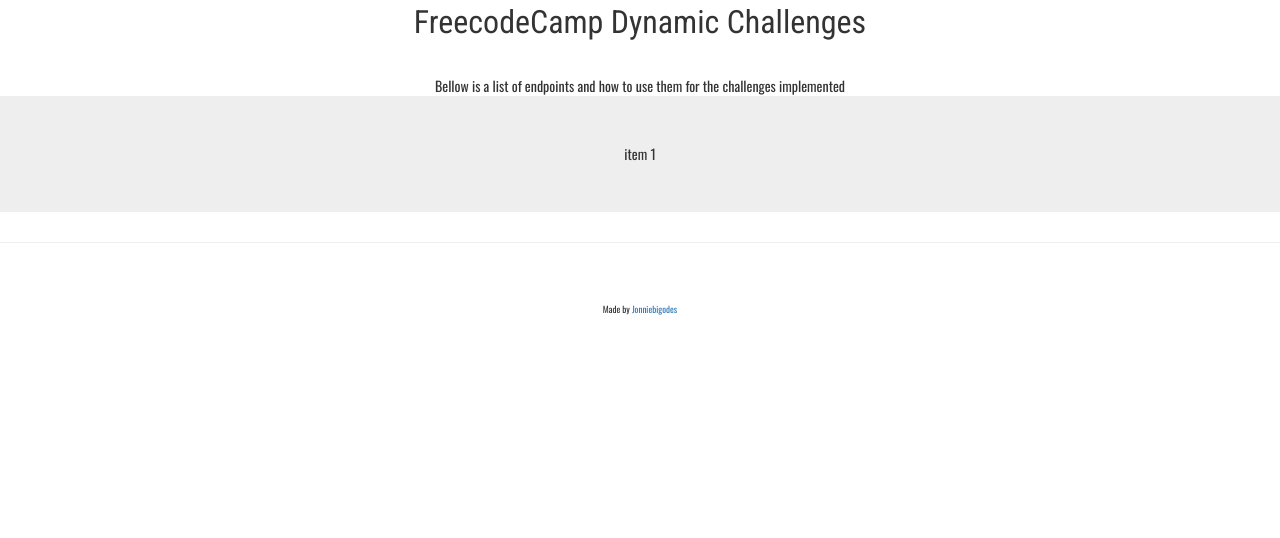
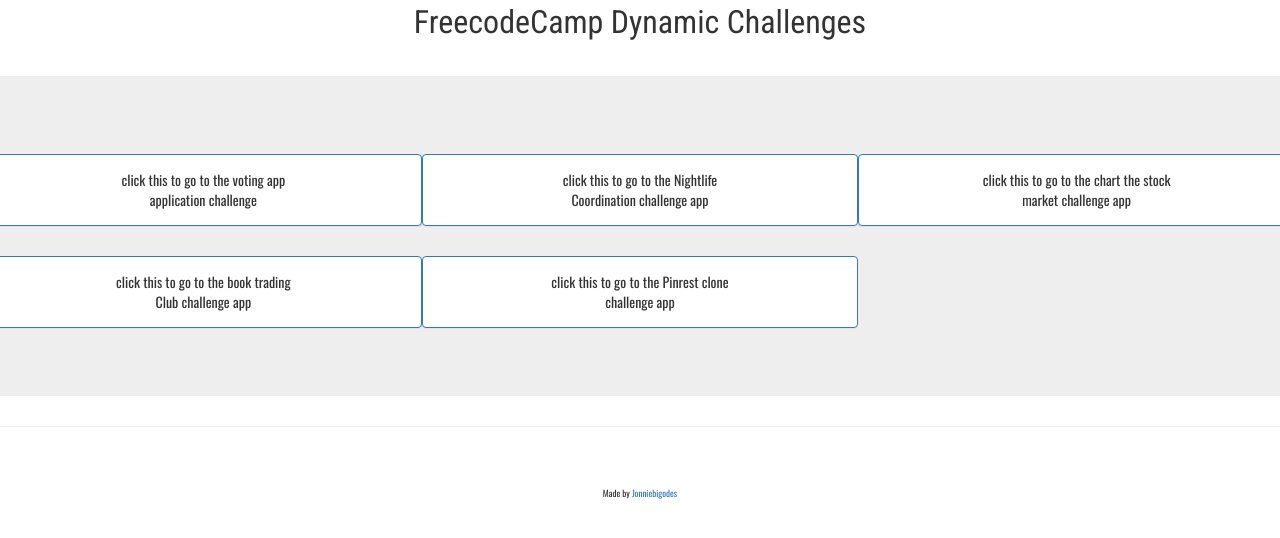
Before and after one commit to jonniebigodes/freecodecampdynamicwebapps, a React app: page / in a window 1280 px wide. Shown: the top 538 px of the page. Built offline with nearby package versions, Linux system fonts and the light colour scheme; the HTML template or start-up script is replaced by a standard one.

Commit message:
created the app container added the routing based on click on the appitem

```diff
--- a/package.json
+++ b/package.json
@@ -35,6 +35,7 @@
     "babel-preset-es2015": "^6.6.0",
     "babel-preset-react": "^6.5.0",
     "bootstrap": "^3.3.7",
+    "chart.js": "^2.4.0",
     "css-loader": "0.23.1",
     "dotenv": "^4.0.0",
     "express": "^4.14.0",
@@ -43,6 +44,7 @@
     "node-sass": "^3.4.2",
     "react": "^15.0.1",
     "react-bootstrap": "^0.30.7",
+    "react-chartjs-2": "^2.0.0",
     "react-dom": "^15.0.1",
     "react-router": "^3.0.0",
     "sass-loader": "^3.2.0",
--- a/server.js
+++ b/server.js
@@ -2,9 +2,7 @@
 var express = require('express');
 var path = require('path');
 var app = express();
-app.set('port',(process.env.PORT)||3000);
-
-
+app.set('port',(process.env.PORT)||5000);
 
 if(process.env.NODE_ENV!=='production'){
     var webpackDevMiddleware = require('webpack-dev-middleware');
--- a/src/components/App.js
+++ b/src/components/App.js
@@ -1,22 +1,75 @@
 import '../Assets/stylesheets/base.scss';
 import React,{Component} from 'react';
 import Jumbotron from 'react-bootstrap/lib/Jumbotron';
+import Panel from 'react-bootstrap/lib/Panel';
+import { browserHistory } from 'react-router';
+
 /**
  * base component for the app
  */
 class App extends Component {
 
+ clickHandler(e){
+   e.stopPropagation();
+   console.log("APP Click Handler: " + e.currentTarget.id);
+   switch (e.currentTarget.id) {
+     case "pVoting":
+       console.log("case pVoting");
+       browserHistory.push('/voting');
+       break;
+     case "pNight":
+        browserHistory.push('/nightlife');
+        break;
+     case "pStock":
+        browserHistory.push('/stocks');
+        break;
+     case "pBookTrade":
+        browserHistory.push('/books');
+        break;
+     case "pPin":
+        browserHistory.push('/pinclone');
+        break;
+     default:
+       break;
+   }
+ }
   render() {
-
     return(
       <div className="App">
         <div className="projectTitle">
           FreecodeCamp Dynamic Challenges
         </div>
         <div className="textBase voffset4">
-          Bellow is a list of endpoints and how to use them for the challenges implemented
           <Jumbotron>
-            item 1
+            <div className="voffset4 row">
+              <Panel className="col-xs-6 col-sm-4" header={<h3>Voting app</h3>} bsStyle="primary" id="pVoting" onClick={this.clickHandler.bind(this)}>
+                <div className="panel-body">
+                  <span>click this to go to the voting app<br/> application challenge</span>
+                </div>
+              </Panel>
+              <Panel className="col-xs-6 col-sm-4" header={<h3>Nightlife App</h3>} bsStyle="primary" id="pNight" onClick={this.clickHandler.bind(this)}>
+                <div className="panel-body">
+                  <span>click this to go to the Nightlife<br/>Coordination challenge app</span>
+                </div>
+              </Panel>
+              <Panel className="col-xs-6 col-sm-4" header={<h3>StockChart App</h3>} bsStyle="primary" id="pStock" onClick={this.clickHandler.bind(this)}>
+                <div className="panel-body">
+                  <span>click this to go to the chart the stock <br/>market challenge app</span>
+                </div>
+              </Panel>
+            </div>
+            <div className="voffset2 row">
+              <Panel className="col-xs-6 col-sm-4" header={<h3>Book trade App</h3>} bsStyle="primary" id="pBookTrade" onClick={this.clickHandler.bind(this)}>
+                <div className="panel-body">
+                  <span>click this to go to the book trading<br/>Club challenge app</span>
+                </div>
+              </Panel>
+              <Panel className="col-xs-6 col-sm-4" header={<h3>Pinrest Clone App</h3>} bsStyle="primary" id="pPin" onClick={this.clickHandler.bind(this)}>
+                <div className="panel-body">
+                  <span>click this to go to the Pinrest clone<br/>challenge app</span>
+                </div>
+              </Panel>
+            </div>
           </Jumbotron>
         </div>
 
--- /dev/null
+++ b/src/components/Challenges/books/booksApp.js
@@ -0,0 +1,13 @@
+import React,{Component} from 'react';
+
+class bookTrade extends Component{
+    render(){
+        return(
+
+            <div>
+                <h2>Booking tha books</h2>
+            </div>
+        );
+    }
+};
+export default bookTrade;
--- /dev/null
+++ b/src/components/Challenges/nightlife/nightLifeApp.js
@@ -0,0 +1,12 @@
+import React,{Component} from 'react';
+
+class nightLifeApp extends Component{
+    render(){
+        return(
+            <div>
+                <h1>BOOOGIE DOWN ALL NIGHT</h1>
+            </div>
+        );
+    }
+};
+export default nightLifeApp;
--- /dev/null
+++ b/src/components/Challenges/pinClone/pinRestCloneApp.js
@@ -0,0 +1,13 @@
+import React,{Component} from 'react';
+
+class pinrestApp extends Component{
+    render(){
+        return(
+
+            <div>
+                <h2>pin it momma!!! pin it good!!! pin it real good</h2>
+            </div>
+        );
+    }
+};
+export default pinrestApp;
--- /dev/null
+++ b/src/components/Challenges/stocks/stocksApp.js
@@ -0,0 +1,12 @@
+import React, {Component} from 'react';
+
+class stocksApp extends Component{
+    render(){
+        return(
+            <div>
+                <h1>SHOW ME THA MONEY</h1>
+            </div>
+        );
+    }
+};
+export default stocksApp;
--- /dev/null
+++ b/src/components/Challenges/vottingapp/voteMachineApp.js
@@ -0,0 +1,14 @@
+import React,{Component} from 'react';
+
+class votingApp extends Component{
+
+    render(){
+        return(
+
+            <div>
+                <h2>banananananaanananananananana</h2>
+            </div>
+        );
+    }
+};
+export default votingApp;
--- a/src/index.js
+++ b/src/index.js
@@ -2,10 +2,20 @@
 import {render} from 'react-dom';
 import {Router,Route,browserHistory} from 'react-router';
 import App from './components/App';
+import votingApp from './components/Challenges/vottingapp/voteMachineApp';
+import nightLifeApp from './components/Challenges/nightlife/nightLifeApp';
+import stocksApp from './components/Challenges/stocks/stocksApp';
+import bookTrade from './components/Challenges/books/booksApp';
+import pinrestApp from './components/Challenges/pinClone/pinRestCloneApp';
 import NotFound from './components/notFound';
 import Bootstrap from 'bootstrap/dist/css/bootstrap.css';
 render(
     <Router history={browserHistory}>
+        <Route path="/voting" component={votingApp}/>
+        <Route path="/nightlife" component={nightLifeApp}/>
+        <Route path="/stocks" component={stocksApp}/>
+        <Route path="/books" component={bookTrade}/>
+        <Route path="/pinclone" component={pinrestApp}/>
         <Route path="/" component={App} />
         <Route path="*" component={NotFound}/>
     </Router>,
```
